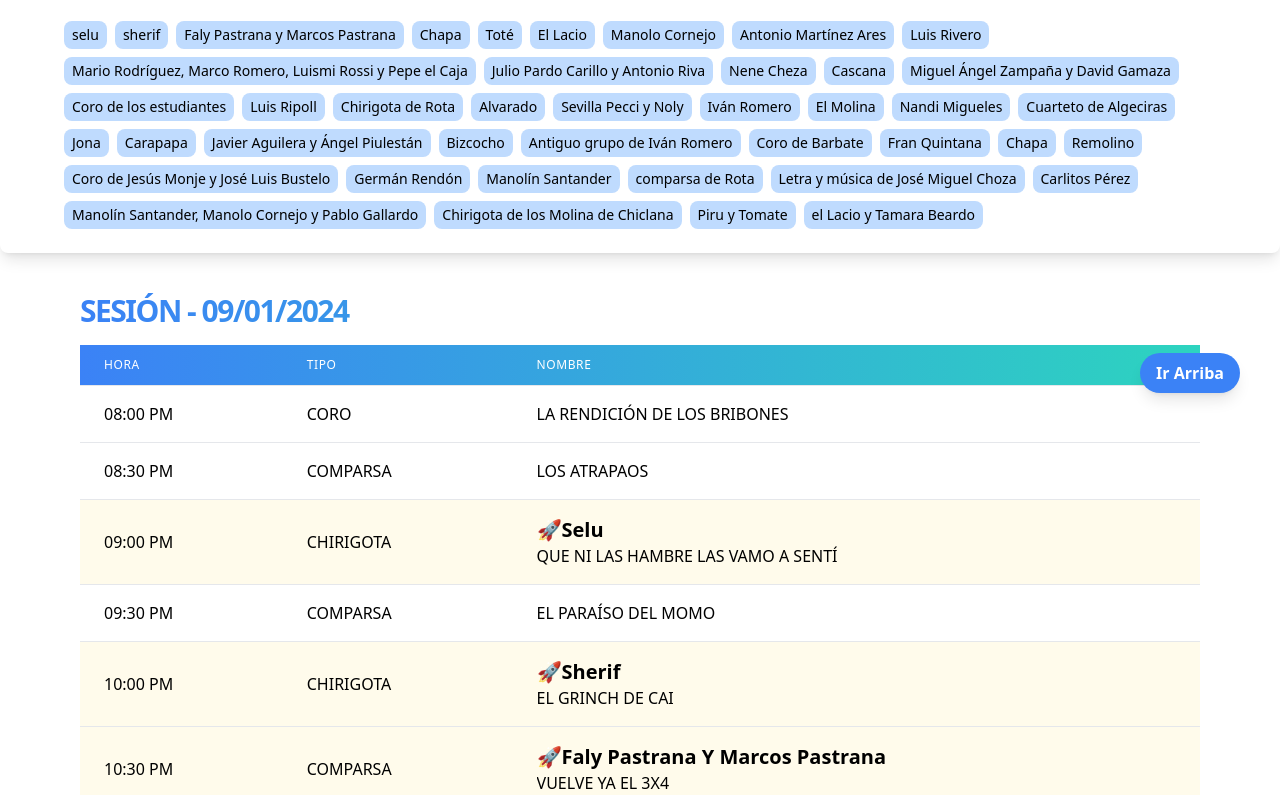
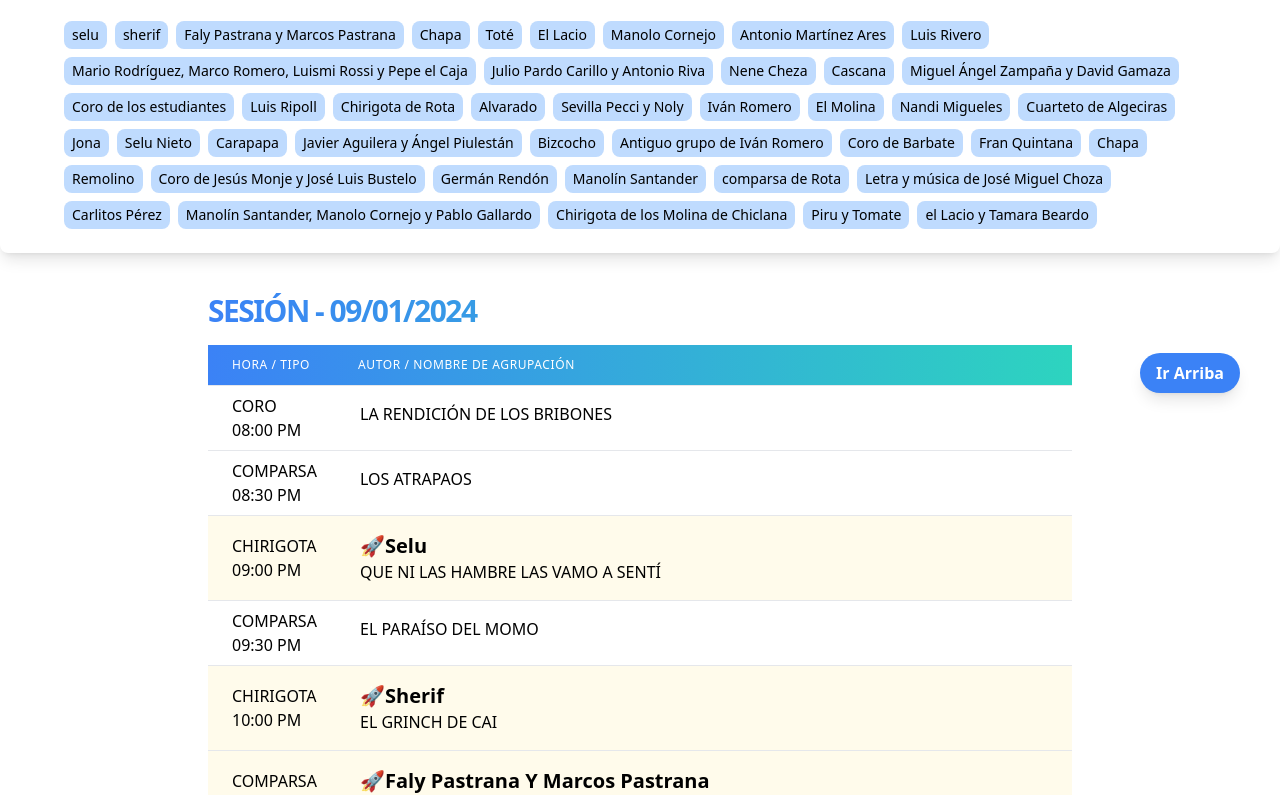
Before and after one commit to nandovejer/coac-quien-canta-hoy, a React (Vite) app: page / in a window 1280 px wide. Shown: the part 367-1162 px from the top of the page. Built offline with nearby package versions, Linux system fonts and the light colour scheme.

Commit message:
tabla html tags

```diff
--- a/src/components/DynamicTable.tsx
+++ b/src/components/DynamicTable.tsx
@@ -35,28 +35,25 @@ const DynamicTable: React.FC<DynamicTableProps> = ({ data }) => {
   }, []);
 
   return (
-    <div className="sm:container sm:mx-auto p-4 my-2">
+    <div className="p-4 my-2 max-w-4xl mx-auto">
       {Object.entries(data).map(([date, groups]) => (
         <div key={date} className="mb-16 my-4">
           <h2 className="text-2xl md:text-3xl font-extrabold leading-tighter tracking-tighter mb-4 bg-clip-text text-transparent bg-gradient-to-r from-blue-500 to-teal-400 uppercase">
             Sesión - {date.split("-").reverse().join("/")}
           </h2>
           <div className="overflow-x-auto scrollbar scrollbar-thumb-gray-500 scrollbar-track-gray-100 scrollbar-thin scrollbar-thumb-rounded">
-            <table className="min-w-full bg-white divide-y divide-gray-200">
-              <thead className=" bg-gradient-to-r from-blue-500 to-teal-400">
-                <tr>
-                  <th className="px-6 py-3 text-left text-xs font-medium text-white uppercase tracking-wider">
-                    Hora
-                  </th>
-                  <th className="px-6 py-3 text-left text-xs font-medium text-white uppercase tracking-wider">
-                    Tipo
-                  </th>
-                  <th className="px-6 py-3 text-left text-xs font-medium text-white uppercase tracking-wider">
-                    Nombre
-                  </th>
-                </tr>
-              </thead>
-              <tbody className="bg-white divide-y divide-gray-200">
+            <section className="min-w-full bg-white divide-y divide-gray-200">
+              <header className="flex flex-auto bg-gradient-to-r from-blue-500 to-teal-400">
+
+                <div className="px-6 py-3 text-left text-xs font-medium text-white uppercase tracking-wider">
+                  Hora / Tipo
+                </div>
+                <div className="px-6 py-3 text-left text-xs font-medium text-white uppercase tracking-wider">
+                  Autor / Nombre de agrupación
+                </div>
+
+              </header>
+              <main className="bg-white divide-y divide-gray-200">
                 {groups.map((group, index) => {
                   // Calcular el horario en función del índice actual y el horario de inicio (20:00)
                   const startTime = new Date(`2023-11-26T20:00:00`);
@@ -75,29 +72,30 @@ const DynamicTable: React.FC<DynamicTableProps> = ({ data }) => {
                     currentTime.getTime() <
                     currentRowTime.getTime() + timeIncrement * 60000;
 
-                  const rowClass = group.autor ? "bg-amber-50" : "";
-                  const cellClasses = `px-6 py-4 whitespace-nowrap ${isLive
-                    ? "text-center  bg-pink-50 font-bold text-pink-700  text-white blinking"
+                  const highlightRowClass = group.autor ? "bg-amber-50" : "";
+                  const rowClass = "flex flex-auto" + " " + highlightRowClass;
+                  const onAirClass = `${isLive
+                    ? " bg-pink-50 font-bold text-pink-700  text-white blinking"
                     : ""
                     }`;
 
                   return (
-                    <tr key={index} className={rowClass}>
-                      <td className={cellClasses}>
-                        {isLive ? "📡EN DIRECTO" : formattedTime}
-                      </td>
-                      <td className="px-6 py-4 whitespace-nowrap">
-                        {group.tipo}
-                      </td>
-                      <td className="px-6 py-4">
+                    <article key={index} className={rowClass}>
+                      <div className="px-6 py-2 ">
+                        <div className="flex flex-col justify-center h-full w-20">
+                          <span className="">{group.tipo}</span>
+                          <span className={onAirClass}> {isLive ? "📡EN DIRECTO" : formattedTime}</span>
+                        </div>
+                      </div>
+                      <div className="px-6 py-4">
                         <strong id={group.id} className="text-xl capitalize  text-ellipsis overflow-hidden">{group.autor ? `🚀${group.autor}` : ``}</strong>
                         <p className="text-ellipsis overflow-hidden">{group.nombre}</p>
-                      </td>
-                    </tr>
+                      </div>
+                    </article>
                   );
                 })}
-              </tbody>
-            </table>
+              </main>
+            </section>
           </div>
         </div>
       ))}
--- a/src/data/COAC_2024_ADULTOS_PRELIMINARES.json
+++ b/src/data/COAC_2024_ADULTOS_PRELIMINARES.json
@@ -197,7 +197,7 @@
     {
       "tipo": "CHIRIGOTA",
       "nombre": "EL MALO MÁS MALOTE DE LAS PELIS DE HARRY POTTER",
-      "autor": ""
+      "autor": "Selu Nieto"
     },
     { "tipo": "COMPARSA", "nombre": "EL JOYERO", "autor": "Carapapa" },
     {
```
